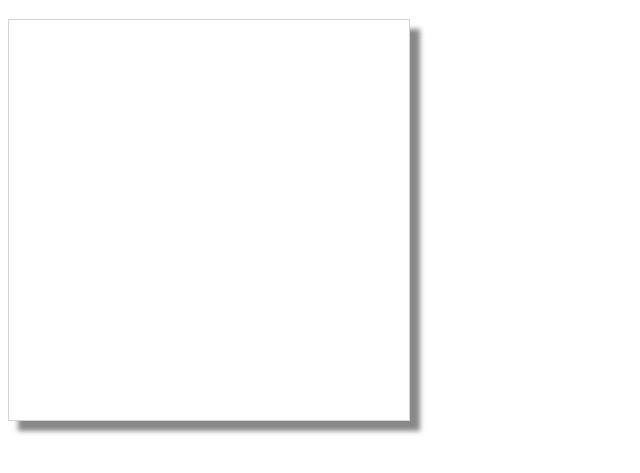
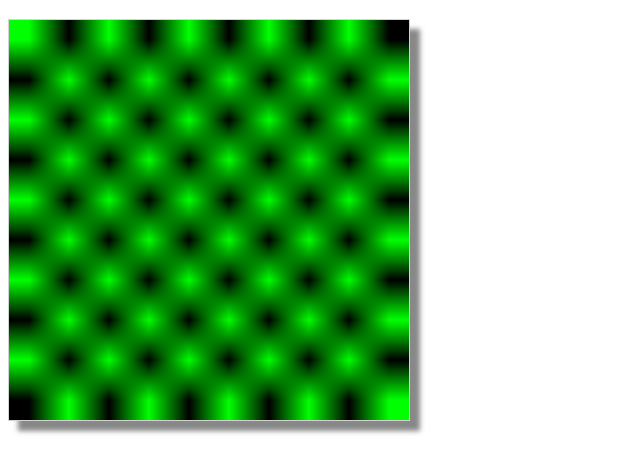
Before and after one commit to railsagainstignorance/chromatography_gpu, a plain HTML site: page index.html in a window 1280 px wide. Shown: the part 61-534 px from the top of the page, without its empty margins (0-640 px from the left). Drawn offline with Linux system fonts and the light colour scheme.

Commit message:
sadly, not working

```diff
--- a/index.html
+++ b/index.html
@@ -8,7 +8,7 @@
   html {
     font-family: sans-serif;
   }
-  .blotting-paper {
+  .blotting-paper > canvas {
     border-width: 1px;
     border-color: lightgrey;
     border-style: solid;
@@ -16,8 +16,7 @@
     box-shadow: 10px 10px 5px #888888;
 
     background-color: white;
-  }
-  #myCanvas { // make them canvas pixels bigger. Assuming the canvas is 100x100, the pixels become 4x4
+    // make them canvas pixels bigger. Assuming the canvas is 100x100, the pixels become 4x4
     width: 400px;
     height: 400px;
   }
@@ -40,9 +39,7 @@
 <body>
   <h1>Chromatography (using the GPU)</h1>
 
-  <div id="myCanvasWrapper">
-    <canvas class="blotting-paper" id="myCanvas" width="100" height="100"></canvas>
-  </div>
+  <div id="myCanvasWrapper" class="blotting-paper"><canvas id="myCanvas" width="100" height="100"></canvas></div>
 
   <div class="remove" id="configparams">
     <h2>Config Params</h2>
@@ -56,9 +53,9 @@
   (function(){
     function delayedStart(){
       var paper = Chromatography.createPaper( {
-                  gpu : new GPU(),
+        gpu           : new GPU(),
         canvasWrapper : document.getElementById('myCanvasWrapper'),
-          queryString : location.search
+        queryString   : location.search
       });
       paper.iterate();
     }
--- a/js/chromatography.js
+++ b/js/chromatography.js
@@ -23,8 +23,74 @@
     const canvasWrapper = config.canvasWrapper;
     const   queryString = config.queryString;
 
+    const xSize = 10;
+    const ySize = 10;
+    const CELL_LIVE = 1;
+    const CELL_DEAD = 0;
+
+    // Create the GPU accelerated function
+    const golGpuUpdate = gpu.createKernel(function(CURRENT) {
+      // var countNhbrs = 0;
+      // for (var dx=-1; dx<2; dx++){
+      //   for ( var dy=-1; dy<2; dy++){
+      //     var x = ((this.thread.x + dx) + this.dimensions.x ) % this.dimensions.x;
+      //     var y = ((this.thread.y + dy) + this.dimensions.y ) % this.dimensions.y;
+      //     countNhbrs += CURRENT[y][x];
+      //   }
+      // }
+      // var self = CURRENT[this.thread.y][this.thread.x];
+      // countNhbrs -= self;
+      //
+      // var newSelf = 1;
+      // if (countNhbrs == 3){ // || (countNhbrs == 2 && self == 1)) {
+      //   newSelf = 1;
+      // }
+
+      var self = CURRENT[this.thread.y][this.thread.x];
+      var newSelf;
+      if (self < 0.5) {
+        newSelf = 1;
+      } else {
+        newSelf = 0;
+      }
+      return newSelf;
+    }).dimensions([xSize, ySize]);
+
+    const golGpuGenerateEmpty = gpu.createKernel(function() {
+      return 0;
+    }).dimensions([xSize, ySize]);
+
+    const golRandomiseGrid = function( grid ){
+      grid.forEach( yRow => {
+        for (var x = 0; x < yRow.length; x++) {
+          yRow[x] = (Math.random() > 0.5)? CELL_LIVE : CELL_DEAD;
+        }
+      } );
+      return grid;
+    }
+
+    var golGpuRender = gpu.createKernel(function(CURRENT) {
+      var cell = CURRENT[this.thread.y][this.thread.x];
+      // cell = 1;
+      cell = (this.thread.y + this.thread.x) % 2;
+      this.color(0 * cell, 1 * cell, 0 * cell, 1);
+    }).dimensions([xSize, ySize]).graphical(true);
+
+    var updateCanvas = function( newCanvas ){
+      canvasWrapper.replaceChild(newCanvas, canvasWrapper.getElementsByTagName('canvas')[0]);
+    }
+
     function iteratePaper() {
       console.log(`DEBUG: in iteratePaper`);
+      var currentGrid = golGpuGenerateEmpty();
+      console.log(`DEBUG: iteratePaper: currentGrid=${JSON.stringify(currentGrid)}`);
+      golRandomiseGrid(currentGrid);
+      console.log(`DEBUG: iteratePaper: currentGrid=${JSON.stringify(currentGrid)}`);
+      var nextGrid = golGpuUpdate(currentGrid);
+      console.log(`DEBUG: iteratePaper: nextGrid=${JSON.stringify(nextGrid)}`);
+      golGpuRender( currentGrid );
+      var newCanvas = golGpuRender.getCanvas();
+      updateCanvas( newCanvas );
     }
 
     return {
```
Also changed, not shown: 1 other file.
